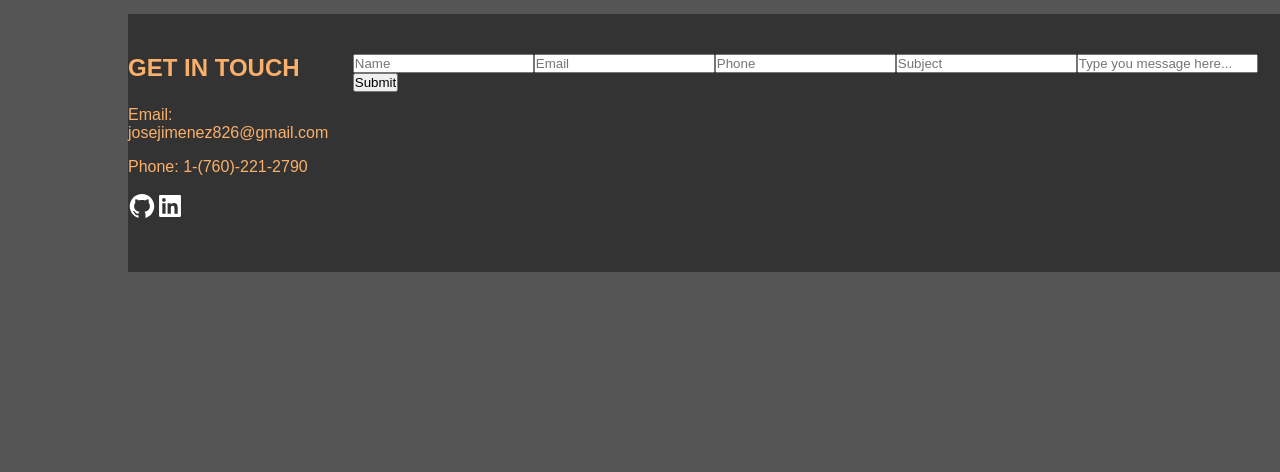
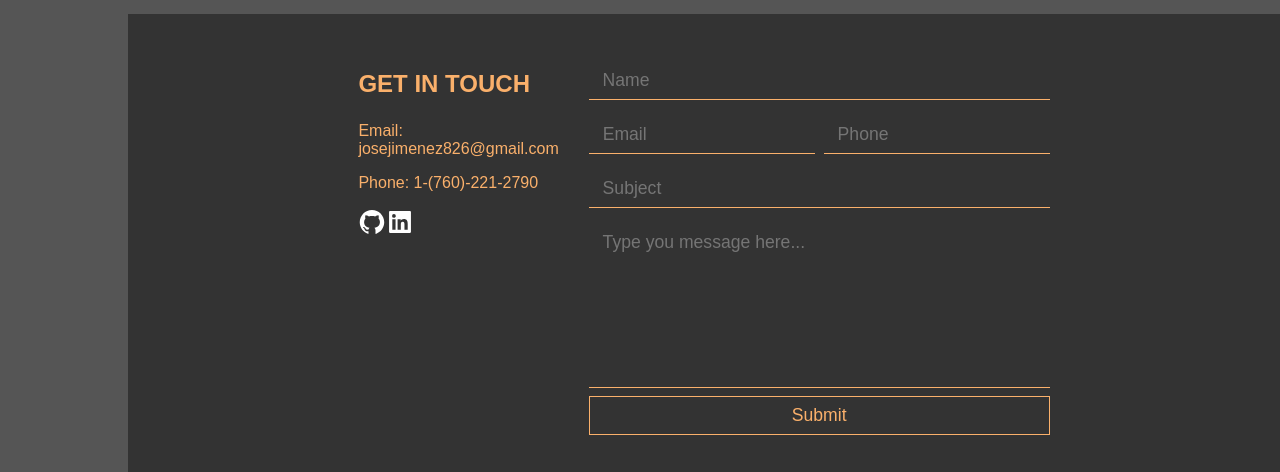
Before and after one commit to JoseJ55/react-protfolio-v3, a React (Create React App) app: page / in a window 1280 px wide. Shown: the part 3197-3669 px from the top of the page. Before the commit the page ends 3469 px from the top, so only its background shows below. Built offline with nearby package versions, Linux system fonts and the light colour scheme.

Commit message:
finished the html for second part of footer

```diff
--- a/src/components/Footer/Footer.js
+++ b/src/components/Footer/Footer.js
@@ -9,20 +9,21 @@ function Footer(){
         <div id="footer">
             <div id="contact">
                 <h2 id="contactTitle">GET IN TOUCH</h2>
-                <p className="contactItem">Email: <a href="josejimenez826@gmail.com">josejimenez826@gmail.com</a></p>
+                <p className="contactItem">Email: <a href="mailto:josejimenez826@gmail.com">josejimenez826@gmail.com</a></p>
                 <p className="contactItem">Phone: 1-(760)-221-2790</p>
                 <div id="contactIcons">
                     <a href="https://github.com/JoseJ55"><AiFillGithub className="icon" size={28}  color="white"/></a>
                     <a href="https://www.linkedin.com/in/jose-jimenez-238453169"><AiFillLinkedin className="icon" size={28} color="white"/></a>
                 </div>
             </div>
+
             <div id="email">
-                <input type="text" placeholder="Name"/>
-                <input type="text" placeholder="Email"/>
-                <input type="text" placeholder="Phone"/>
-                <input type="text" placeholder="Subject"/>
-                <input type="text" placeholder="Type you message here..."/>
-                <input type="button" value="Submit"/>
+                <input id="emailName" className="emailItem" type="text" placeholder="Name"/>
+                <input id="emailEmail" className="emailItem" type="text" placeholder="Email"/>
+                <input id="emailPhone" className="emailItem" type="text" placeholder="Phone"/>
+                <input id="emailSub" className="emailItem" type="text" placeholder="Subject"/>
+                <textarea id="emailMessage" className="emailItem" type="text" placeholder="Type you message here..." rows="7"/>
+                <input id="emailBtn" type="button" value="Submit"/>
 
             </div>
         </div>
--- a/src/components/Footer/style.css
+++ b/src/components/Footer/style.css
@@ -8,8 +8,8 @@
 }
 
 #contact {
-    /* change width */
     width: 20%;
+    padding: 2vh 0;
 }
 
 #contactTitle {
@@ -36,3 +36,82 @@
     display: flex;
     padding: 1vh 0;
 }
+
+#email {
+    width: 40%;
+    align-items: center;
+    display: flex;
+    flex-wrap: wrap;
+    justify-content: center;
+}
+
+.emailItem{
+    width: 100%;
+    padding: 1vh 3%;
+    background-color: var(--main-color);
+    border: none;
+    border-bottom: 1px var(--secondary-color) solid;
+    color: white;
+    font-size: 110%;
+    margin: 1vh 0;
+    outline: var(--secondary-color);
+}
+
+.emailItem:hover{
+    border: 1px var(--secondary-color) solid;
+    padding: .93vh 2.8%;
+}
+
+.emailItem:focus {
+    border: 1px var(--secondary-color) solid;
+    padding: .93vh 2.8%;
+}
+
+#emailName {
+    width: 100%;
+}
+
+#emailEmail {
+    width: 43%;
+    margin: 0 2% 0 0;
+}
+
+#emailPhone {
+    width: 43%;
+}
+
+#emailSub {
+    width: 100%;
+}
+
+#emailMessage {
+    font-family: inherit;
+    resize: none;
+}
+
+#emailMessage::-webkit-scrollbar {
+    width: 10px;
+    background-color: #444;
+}
+
+#emailMessage::-webkit-scrollbar-thumb {
+    background-color: #888;
+    outline: 1px solid #666;
+    border-radius: 10px;
+}
+
+#emailBtn {
+    width: 100%;
+    padding: 1vh 0;
+    background-color: transparent;
+    color: var(--secondary-color);
+    border: 1px var(--secondary-color) solid;
+    font-size: 110%;
+}
+
+#emailBtn:hover {
+    background-color: var(--secondary-color);
+    color: var(--main-color);
+    cursor: pointer;
+    transition-duration: .5s;
+}
```
